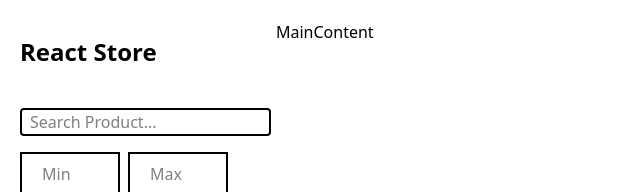
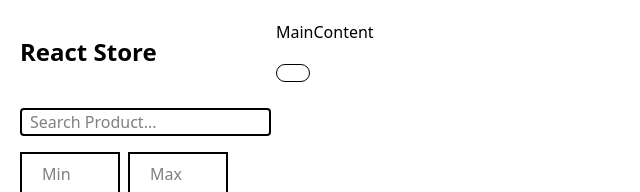
Before and after one commit to tonmoy3673/shop-bangla, a React (Vite) app: page / in a window 1280 px wide. Shown: the top 192 px of the page, without its empty margins (0-640 px from the left). Built offline with nearby package versions, Linux system fonts and the light colour scheme; no server answers.

Commit message:
:art: set layouts

```diff
--- a/src/pages/MainContent.tsx
+++ b/src/pages/MainContent.tsx
@@ -10,7 +10,16 @@ const MainContent =()=>{
     const itemsPerPage: number =12;
 
     return (
-        <section className=" lg:w-220 sm:w-160 xs:w-[20rem] p-5">MainContent</section>
+        <section className=" lg:w-220 sm:w-160 xs:w-[20rem] p-5">MainContent
+        <div className="mb-5">
+            <div className="flex flex-col sm:flex-row justify-between items-center">
+                <div className="relative mb-5 mt-5">
+                    <button className="px-4 py-2 rounded-full flex items-center border"></button>
+                </div>
+            </div>
+        </div>
+
+        </section>
     )
 }
 
```
